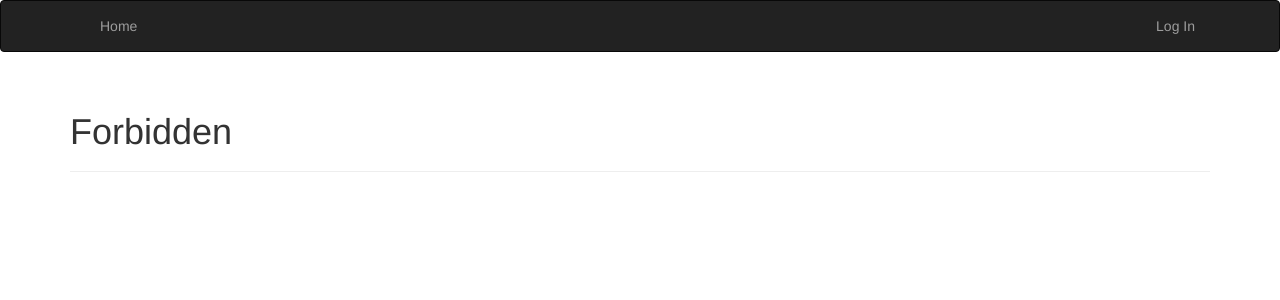
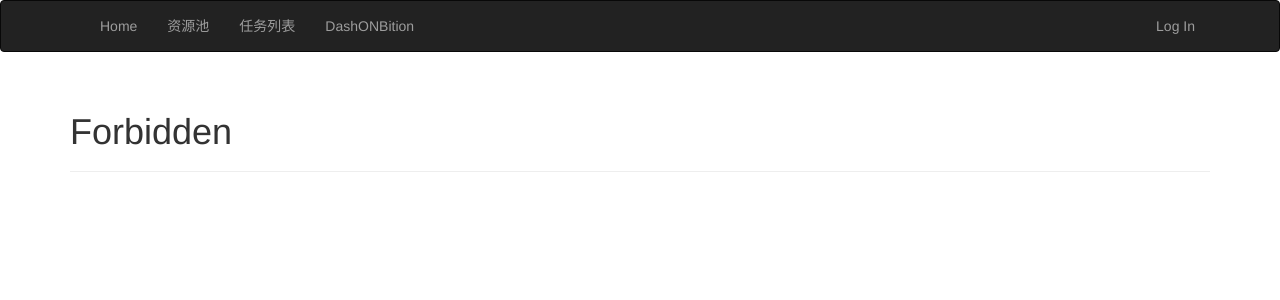
Before and after one commit to guomaoqiu/flask_bootstrap, a Python web app: template app/templates/403.html in a window 1280 px wide. Shown: the top 300 px of the page. Run offline with Jinja, Linux system fonts and the light colour scheme; the template is opened without the code that fills it, so the values that code supplies are empty; some libraries are stand-ins or nearby versions.

Commit message:
Initial commit

```diff
--- a/app/templates/base.html
+++ b/app/templates/base.html
@@ -23,6 +23,9 @@
         <div class="navbar-collapse collapse">
             <ul class="nav navbar-nav">
                 <li><a href="{{ url_for('main.index') }}">Home</a></li>
+                <li><a href="{{ url_for('main.index') }}">资源池</a></li>
+                <li><a href="{{ url_for('main.index') }}">任务列表</a></li>
+                <li><a href="{{ url_for('main.index') }}">DashONBition</a></li>
                 {% if current_user.is_authenticated %}
                 <li><a href="{{ url_for('main.user', username=current_user.username) }}">Profile</a></li>
                 {% endif %}
```
